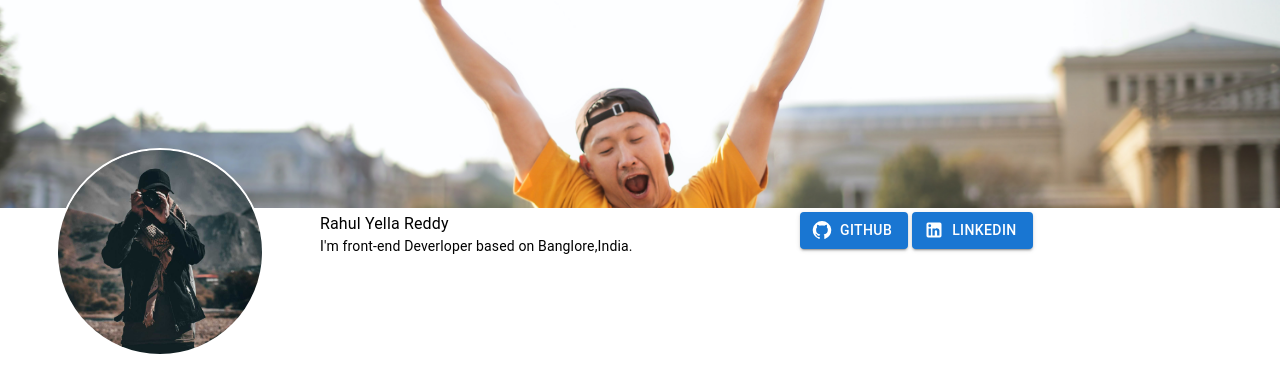
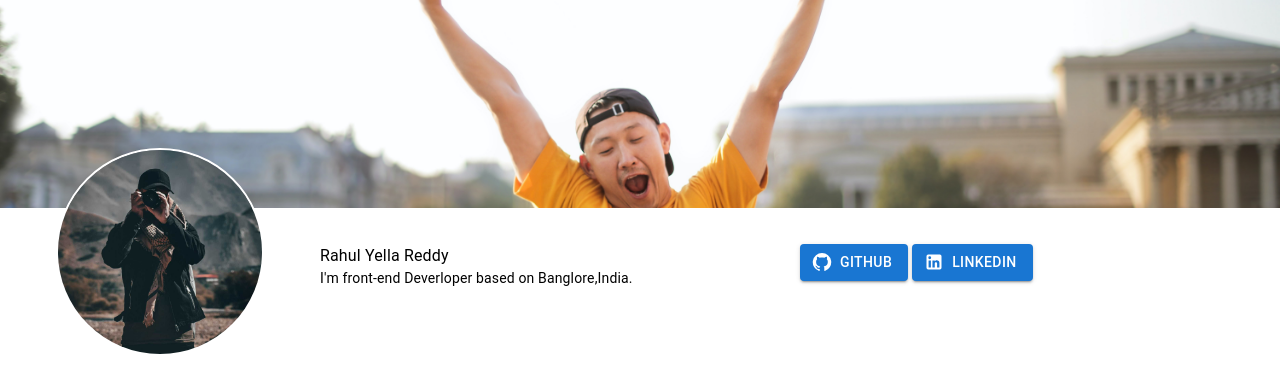
Before and after one commit to rahulreddyRR/rahulreddy.github.com, a React (Create React App) app: page / in a window 1280 px wide. Shown: the top 392 px of the page. Built offline with nearby package versions, Linux system fonts and the light colour scheme.

Commit message:
added margin to profile info

```diff
--- a/src/components/Homepage/Banner/Banner.tsx
+++ b/src/components/Homepage/Banner/Banner.tsx
@@ -1,8 +1,8 @@
-import React from 'react';
+import { FC } from 'react';
 import BannerImg from '../../../assets/Images/Banner.jpg';
 import styles from './Banner.module.scss';
 
-const Banner = () => {
+const Banner: FC = () => {
   return (
     <>
       <img src={BannerImg} alt="Banner" className={styles.bannerimg} />
--- a/src/components/Homepage/Homepage.tsx
+++ b/src/components/Homepage/Homepage.tsx
@@ -1,10 +1,10 @@
-import React from 'react';
+import { FC } from 'react';
 import { Container, Grid } from '@mui/material';
 import Banner from './Banner/Banner';
 import Profile from './profile/Profile';
 // import { Link } from 'react-router-dom';
 
-const Homepage = () => {
+const Homepage: FC = () => {
   return (
     <Container disableGutters={true} maxWidth="xl">
       <Grid sm={12} md={12} lg={12} xl={12}>
--- a/src/components/Homepage/profile/Profile.tsx
+++ b/src/components/Homepage/profile/Profile.tsx
@@ -1,5 +1,5 @@
 /* eslint-disable react/no-unescaped-entities */
-import { Button, Typography, Grid, Box } from '@mui/material';
+import { Button, Typography, Grid } from '@mui/material';
 import { FC } from 'react';
 import ProfilePic from '../../../assets/Images/ProfilePicture.jpeg';
 import styles from './Profile.module.scss';
@@ -16,7 +16,20 @@ const Profile: FC = () => {
           className={styles.profile__pic}
         />
       </Grid>
-      <Grid item xs={6} sm={8} md={9} lg={9}>
+      <Grid
+        item
+        xs={6}
+        sm={8}
+        md={9}
+        lg={9}
+        sx={{
+          marginTop: {
+            xl: 0,
+            sm: '1rem',
+            md: '2rem',
+          },
+        }}
+      >
         <Grid container>
           <Grid item xs={12} sm={8} md={6} lg={6}>
             <Typography variant="body1">Rahul Yella Reddy</Typography>
```
